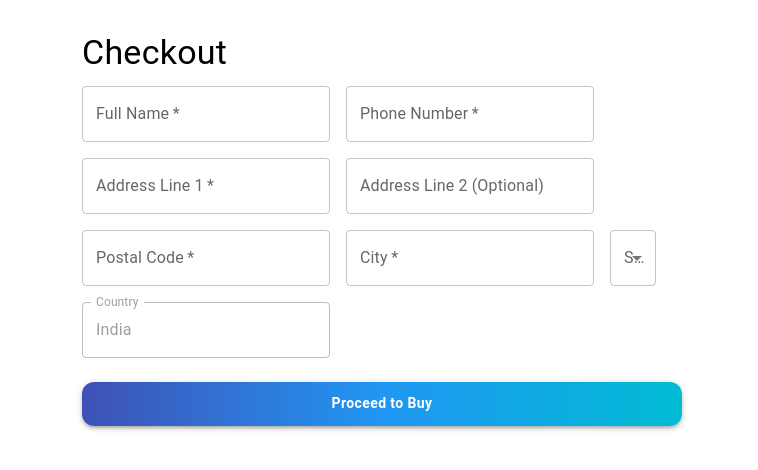
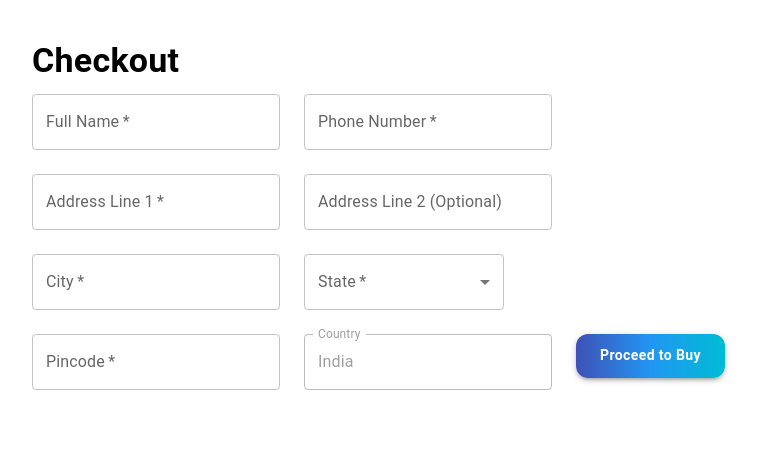
Before and after one commit to Ajinkya-A3/Frontend-for-microservices, a React (Vite) app in the folder frontend/: page /checkout in a window 1280 px wide. Shown: the top 470 px of the page, without its empty margins (258-1016 px from the left). Built offline with nearby package versions, Linux system fonts and the light colour scheme.

Commit message:
checkout improved

```diff
--- a/frontend/src/pages/CheckoutPage.jsx
+++ b/frontend/src/pages/CheckoutPage.jsx
@@ -1,14 +1,13 @@
-import React, { useState } from 'react';
 import {
+    Box,
+    Button,
+    Grid,
+    MenuItem,
     TextField,
-  Box,
     Typography,
-  Button,
-  MenuItem,
-  Grid,
   } from '@mui/material';
+  import { useState } from 'react';
   import { toast } from 'react-toastify';
-import { useNavigate } from 'react-router-dom';
 
   const INDIAN_STATES = [
     'Andhra Pradesh', 'Arunachal Pradesh', 'Assam', 'Bihar', 'Chhattisgarh',
@@ -21,7 +20,7 @@ const INDIAN_STATES = [
     'Delhi', 'Jammu and Kashmir', 'Ladakh', 'Lakshadweep', 'Puducherry'
   ];
 
-const CheckoutPage = () => {
+  export default function CheckoutPage() {
     const [form, setForm] = useState({
       fullName: '',
       phone: '',
@@ -33,80 +32,51 @@ const CheckoutPage = () => {
       country: 'India',
     });
 
-  const navigate = useNavigate();
-
     const handleChange = (e) => {
+      const { name, value } = e.target;
       setForm((prev) => ({
         ...prev,
-      [e.target.name]: e.target.value,
+        [name]: value,
       }));
     };
 
-  const handlePostalCodeBlur = async () => {
-    if (!form.postalCode || form.postalCode.length !== 6) return;
+    const handlePincodeBlur = async () => {
+      if (form.postalCode.length !== 6) return;
 
       try {
         const res = await fetch(`https://api.postalpincode.in/pincode/${form.postalCode}`);
         const data = await res.json();
+        const info = data[0]?.PostOffice?.[0];
 
-      if (data[0].Status === 'Success') {
-        const postOffice = data[0].PostOffice[0];
-        const block = postOffice.Block;
-
+        if (info) {
           setForm((prev) => ({
             ...prev,
-          city: postOffice.District,
-          state: postOffice.State,
-          addressLine2: prev.addressLine2
-            ? prev.addressLine2
-            : block ? `Block: ${block}` : '',
+            city: info.District || '',
+            state: info.State || '',
+            addressLine2: prev.addressLine2 || info.Block || '',  // Only add Block info to Address Line 2
           }));
         } else {
-        toast.error('Invalid Postal Code');
+          toast.error('Invalid Pincode');
         }
-    } catch (err) {
-      console.error(err);
-      toast.error('Failed to fetch postal info');
+      } catch (error) {
+        toast.error('Failed to fetch address info from pincode');
       }
     };
 
-  const handleBuyAll = async () => {
-    const token = localStorage.getItem('token');
-    if (!token) {
-      toast.error('User not authenticated');
-      return;
-    }
-
-    try {
-      const response = await fetch(`${import.meta.env.VITE_API_ORDER}/`, {
-        method: 'POST',
-        headers: {
-          'Content-Type': 'application/json',
-          Authorization: `Bearer ${token}`,
-        },
-        body: JSON.stringify({ shippingAddress: form }),
-      });
-
-      const data = await response.json();
-      if (response.ok) {
-        toast.success('Order placed successfully!');
-        navigate('/home');
-      } else {
-        toast.error(data.message || 'Failed to place order');
-      }
-    } catch (error) {
-      console.error(error);
-      toast.error('Error placing order');
-    }
+    const handleSubmit = async (e) => {
+      e.preventDefault();
+      console.log('Shipping Address:', form);
+      toast.success('Order submitted! (mock)');
+      // Implement your API call to checkout service here
     };
 
     return (
-    <Box sx={{ maxWidth: 600, mx: 'auto', p: 3 }}>
-      <Typography variant="h4" gutterBottom>
+      <Box sx={{ maxWidth: 700, mx: 'auto', p: 4 }}>
+        <Typography variant="h4" fontWeight="bold" gutterBottom>
           Checkout
         </Typography>
-
-      <Grid container spacing={2}>
+        <form onSubmit={handleSubmit}>
+          <Grid container spacing={3}>
             <Grid item xs={12}>
               <TextField
                 fullWidth
@@ -137,6 +107,7 @@ const CheckoutPage = () => {
                 value={form.addressLine1}
                 onChange={handleChange}
                 required
+                placeholder="House number, Apartment, etc."
               />
             </Grid>
 
@@ -147,22 +118,11 @@ const CheckoutPage = () => {
                 name="addressLine2"
                 value={form.addressLine2}
                 onChange={handleChange}
+                placeholder="Block, Sector, etc."
               />
             </Grid>
 
-        <Grid item xs={12}>
-          <TextField
-            fullWidth
-            label="Postal Code"
-            name="postalCode"
-            value={form.postalCode}
-            onChange={handleChange}
-            onBlur={handlePostalCodeBlur}
-            required
-          />
-        </Grid>
-
-        <Grid item xs={12}>
+            <Grid item xs={12} sm={6}>
               <TextField
                 fullWidth
                 label="City"
@@ -173,15 +133,16 @@ const CheckoutPage = () => {
               />
             </Grid>
 
-        <Grid item xs={12}>
+            <Grid item xs={12} sm={6}>
               <TextField
                 fullWidth
-            select
                 label="State"
                 name="state"
                 value={form.state}
                 onChange={handleChange}
+                select
                 required
+                sx={{ minWidth: 200 }}
               >
                 {INDIAN_STATES.map((state) => (
                   <MenuItem key={state} value={state}>
@@ -191,7 +152,19 @@ const CheckoutPage = () => {
               </TextField>
             </Grid>
 
-        <Grid item xs={12}>
+            <Grid item xs={12} sm={6}>
+              <TextField
+                fullWidth
+                label="Pincode"
+                name="postalCode"
+                value={form.postalCode}
+                onChange={handleChange}
+                onBlur={handlePincodeBlur}
+                required
+              />
+            </Grid>
+
+            <Grid item xs={12} sm={6}>
               <TextField
                 fullWidth
                 label="Country"
@@ -201,13 +174,13 @@ const CheckoutPage = () => {
                 disabled
               />
             </Grid>
-      </Grid>
 
+            <Grid item xs={12}>
               <Button
+                type="submit"
                 fullWidth
-        onClick={handleBuyAll}
+                variant="contained"
                 sx={{
-          mt: 3,
                   textTransform: 'none',
                   fontWeight: 'bold',
                   color: '#fff',
@@ -224,8 +197,9 @@ const CheckoutPage = () => {
               >
                 Proceed to Buy
               </Button>
+            </Grid>
+          </Grid>
+        </form>
       </Box>
     );
-};
-
-export default CheckoutPage;
+  }
```
Lines whose indentation alone changed are shown as unchanged.
